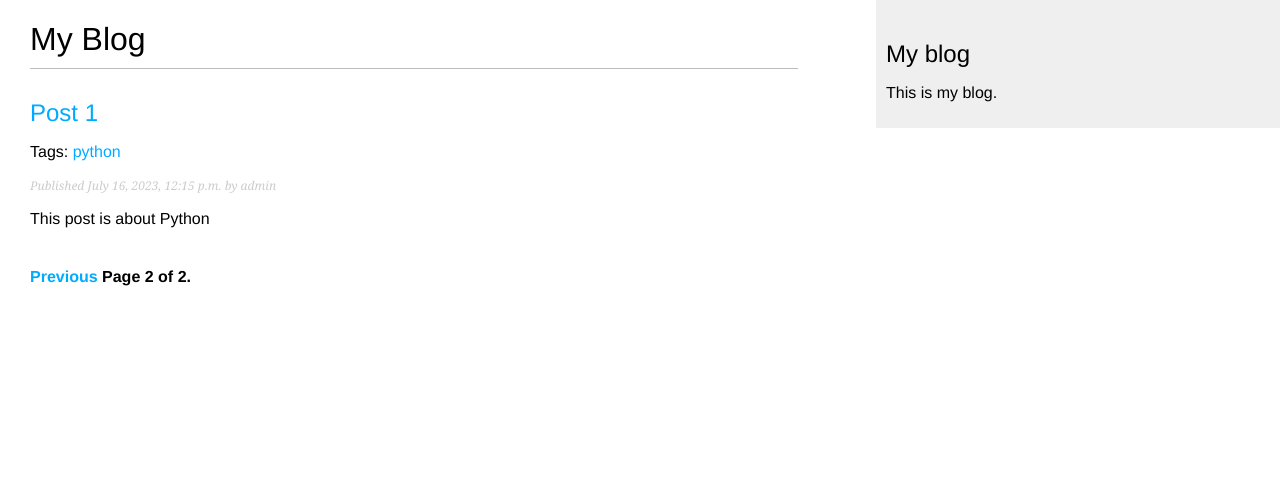
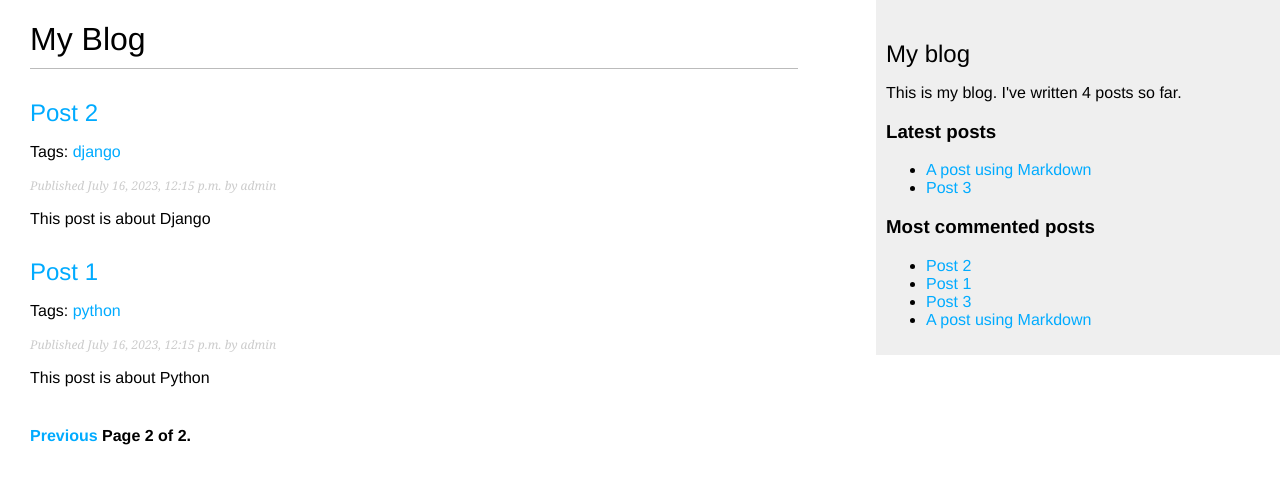
Before and after one commit to TabaMojj/simple-blog, a Django app: page /blog/?page=2 in a window 1280 px wide. Shown: the top 484 px of the page. Run offline with Django 4.2, Linux system fonts and the light colour scheme; data comes from the database, SQL or seed files in the repository.

Commit message:
Add custom template tags and filters

```diff
--- a/simpleSite/blog/templates/blog/base.html
+++ b/simpleSite/blog/templates/blog/base.html
@@ -1,9 +1,10 @@
+{% load blog_tags %}
 {% load static %}
-<!DOCTYPE html>
+ <!DOCTYPE html>
 <html>
 <head>
   <title>{% block title %}{% endblock %}</title>
-  <link href="{% static "css/blog.css" %}" rel="stylesheet">
+  <link href="{% static 'css/blog.css' %}" rel="stylesheet">
 </head>
 <body>
   <div id="content">
@@ -12,7 +13,20 @@
   </div>
   <div id="sidebar">
     <h2>My blog</h2>
-    <p>This is my blog.</p>
+    <p>
+       This is my blog. I've written {% total_posts %} posts so far.
+    </p>
+    <h3>Latest posts</h3>
+    {% show_latest_posts 2 %}
+    <h3>Most commented posts</h3>
+    {% get_most_commented_posts as most_commented_posts %}
+    <ul>
+      {% for post in most_commented_posts %}
+        <li>
+          <a href="{{ post.get_absolute_url }}">{{ post.title }}</a>
+        </li>
+      {% endfor %}
+    </ul>
   </div>
 </body>
 </html>
--- a/simpleSite/blog/templates/blog/post/detail.html
+++ b/simpleSite/blog/templates/blog/post/detail.html
@@ -1,4 +1,5 @@
 {% extends "blog/base.html" %}
+{% load blog_tags %}
  {% block title %}
   {{ post.title }}
 {% endblock %}
@@ -7,7 +8,7 @@
   <p class="date">
     Published {{ post.publish }} by {{ post.author }}
   </p>
-  {{ post.body|linebreaks }}
+  {{ post.body|markdown }}
    <p>
     <a href="{% url 'blog:post_share' post.id %}">
       Share this post
--- /dev/null
+++ b/simpleSite/blog/templates/blog/post/latest_posts.html
@@ -0,0 +1,7 @@
+<ul>
+    {% for post in latest_posts %}
+        <li>
+            <a href="{{ post.get_absolute_url }}">{{ post.title }}</a>
+        </li>
+    {% endfor %}
+</ul>
--- a/simpleSite/blog/templates/blog/post/list.html
+++ b/simpleSite/blog/templates/blog/post/list.html
@@ -1,4 +1,5 @@
 {% extends "blog/base.html" %}
+{% load blog_tags %}
  {% block title %}
     My Blog
 {% endblock %}
@@ -25,7 +26,7 @@
          <p class="date">
             Published {{ post.publish }} by {{ post.author }}
         </p>
-         {{ post.body|truncatewords:30|linebreaks }}
+         {{ post.body | markdown | truncatewords:30 }}
     {% endfor %}
      {% include "pagination.html" with page=posts %}
 {% endblock %}
--- /dev/null
+++ b/simpleSite/blog/templatetags/blog_tags.py
@@ -0,0 +1,28 @@
+from django import template
+from django.utils.safestring import mark_safe
+import markdown
+from django.db.models import Count
+from ..models import Post
+
+register = template.Library()
+
+
+@register.simple_tag
+def total_posts():
+    return Post.published.count()
+
+
+@register.inclusion_tag('blog/post/latest_posts.html')
+def show_latest_posts(count=5):
+    latest_posts = Post.published.order_by('-publish')[:count]
+    return {'latest_posts': latest_posts}
+
+
+@register.simple_tag
+def get_most_commented_posts(count=5):
+    return Post.published.annotate(total_comments=Count('comments')).order_by('-total_comments')[:count]
+
+
+@register.filter(name='markdown')
+def markdown_format(text):
+    return mark_safe(markdown.markdown(text))
```
Also changed, not shown: simpleSite/blog/templates/blog/post/comment.html (renamed from simpleSite/blog/templates/blog/post/includes/comment.html), simpleSite/blog/templatetags/__init__.py (added), simpleSite/db.sqlite3.
